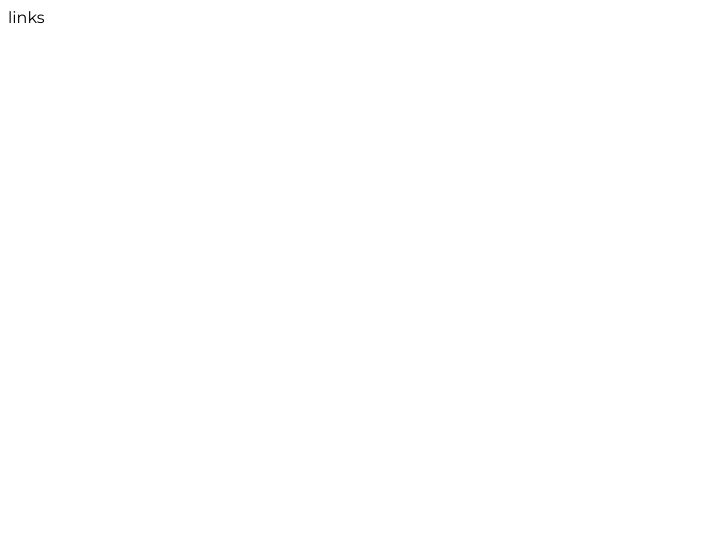
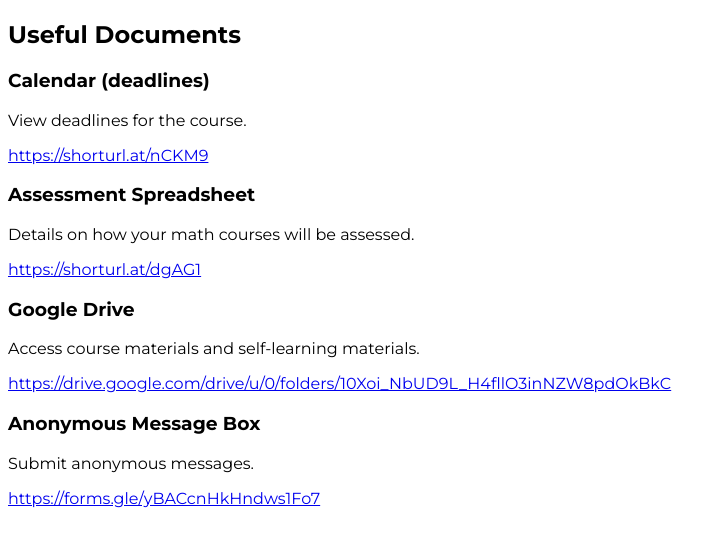
Before and after one commit to WumbleCat/DS-Website, a Next.js app: page /links in a window 1280 px wide. Shown: the top 546 px of the page, without its empty margins (0-727 px from the left). Built offline with nearby package versions, Linux system fonts and the light colour scheme.

Commit message:
links commit

```diff
--- a/app/links/page.jsx
+++ b/app/links/page.jsx
@@ -1,42 +1,39 @@
 import React from 'react';
 
 export default function Documents() {
-    // const links = [
-    //     {
-    //         "Title": "Calendar (deadlines)",
-    //         "Desc": "View deadlines for the course.",
-    //         "Link": "https://shorturl.at/nCKM9"
-    //     },
-    //     {
-    //         "Title": "Assessment Spreadsheet",
-    //         "Desc": "Details on how your math courses will be assessed.",
-    //         "Link": "https://shorturl.at/dgAG1"
-    //     },
-    //     {
-    //         "Title": "Google Drive",
-    //         "Desc": "Access course materials and self-learning materials.",
-    //         "Link": "https://drive.google.com/drive/u/0/folders/10Xoi_NbUD9L_H4fllO3inNZW8pdOkBkC"
-    //     },
-    //     {
-    //         "Title": "Anonymous Message Box",
-    //         "Desc": "Submit anonymous messages.",
-    //         "Link": "https://forms.gle/yBACcnHkHndws1Fo7"
-    //     }
-    // ];
+    const links = [
+        {
+            "Title": "Calendar (deadlines)",
+            "Desc": "View deadlines for the course.",
+            "Link": "https://shorturl.at/nCKM9"
+        },
+        {
+            "Title": "Assessment Spreadsheet",
+            "Desc": "Details on how your math courses will be assessed.",
+            "Link": "https://shorturl.at/dgAG1"
+        },
+        {
+            "Title": "Google Drive",
+            "Desc": "Access course materials and self-learning materials.",
+            "Link": "https://drive.google.com/drive/u/0/folders/10Xoi_NbUD9L_H4fllO3inNZW8pdOkBkC"
+        },
+        {
+            "Title": "Anonymous Message Box",
+            "Desc": "Submit anonymous messages.",
+            "Link": "https://forms.gle/yBACcnHkHndws1Fo7"
+        }
+    ];
 
     return (
-        // <div className='c   ontainer mx-auto px-4 py-8'>
-        //     <h2 className='text-2xl font-bold mb-4'>Useful Documents</h2>
-        //     {links.map((doc, index) => (
-        //         <div key={index} className='mb-4'>
-        //             <h3 className='text-xl font-bold mb-1'>{doc.Title}</h3>
-        //             <p className='text-gray-700 mb-1'>{doc.Desc}</p>
-        //             <a href={doc.Link} target='_blank' rel='noopener noreferrer' className='text-blue-500 hover:underline'>{doc.Link}</a>
-        //         </div>
-        //     ))}
-        // </div>
-        <div>
-            links
+        <div className='c   ontainer mx-auto px-4 py-8'>
+            <h2 className='text-2xl font-bold mb-4'>Useful Documents</h2>
+            {links.map((doc, index) => (
+                <div key={index} className='mb-4'>
+                    <h3 className='text-xl font-bold mb-1'>{doc.Title}</h3>
+                    <p className='text-gray-700 mb-1'>{doc.Desc}</p>
+                    <a href={doc.Link} target='_blank' rel='noopener noreferrer' className='text-blue-500 hover:underline'>{doc.Link}</a>
+                </div>
+            ))}
         </div>
     );
 }
```
